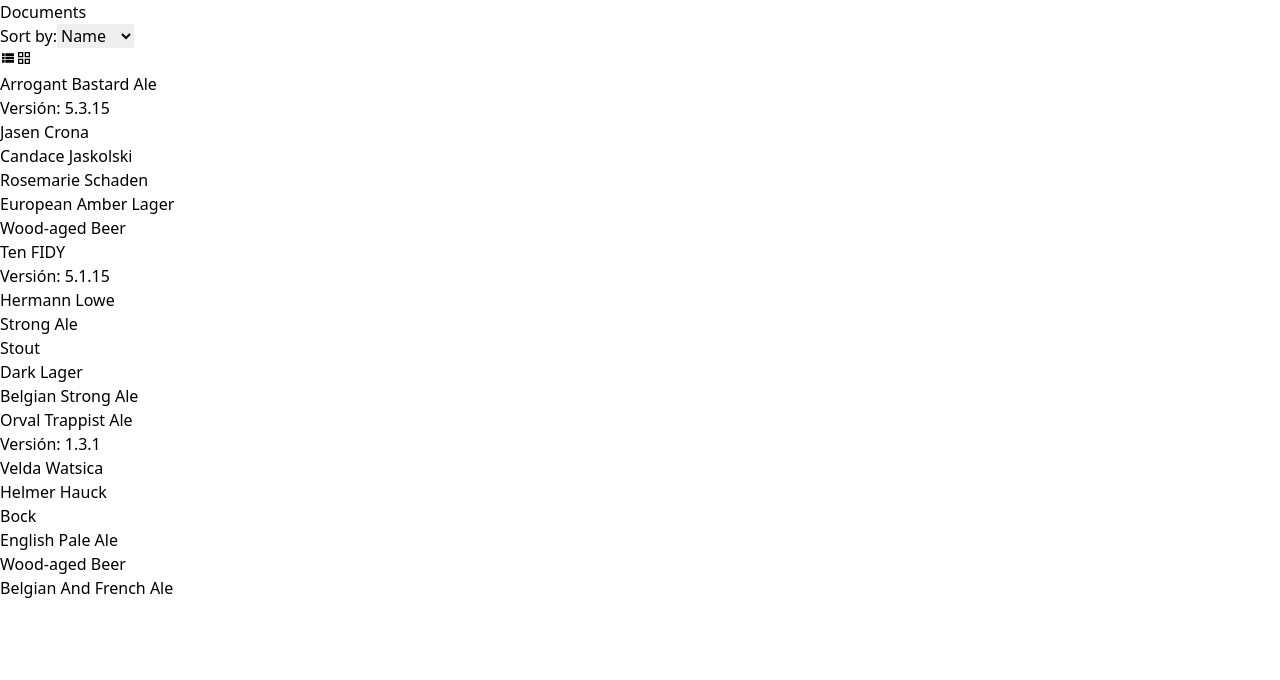
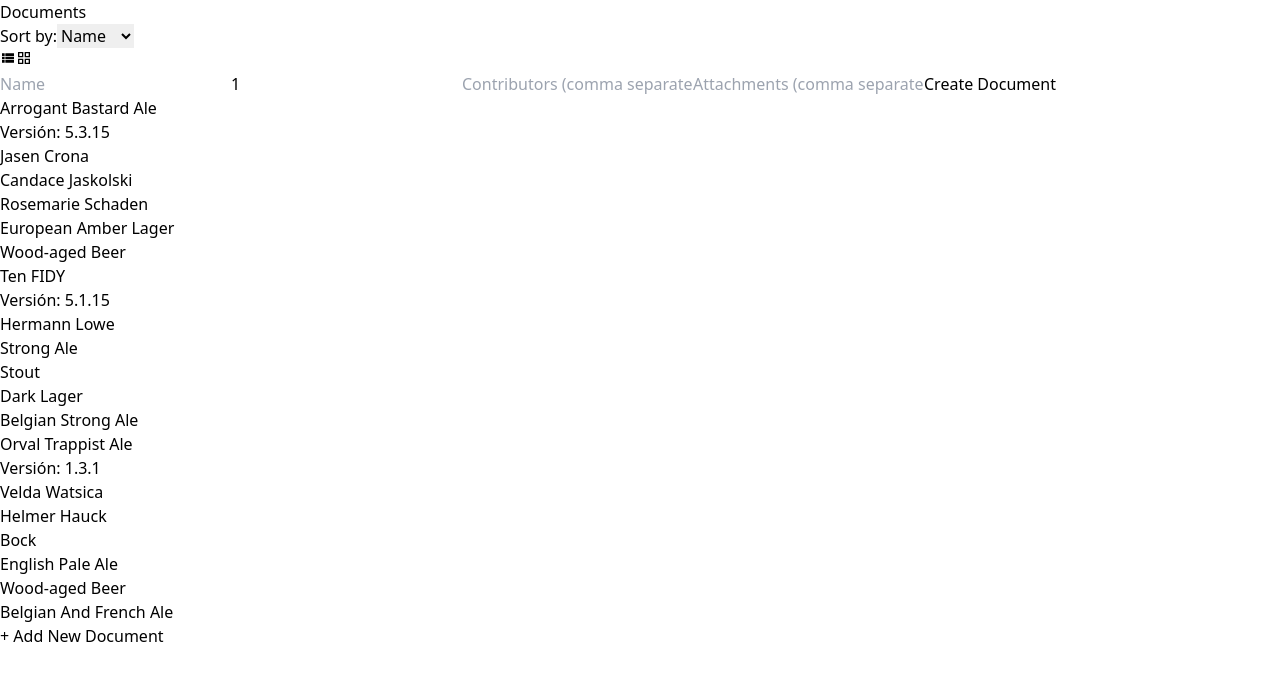
Before and after one commit to amazuelos/holden-app, a React (Vite) app: page / in a window 1280 px wide. Shown: the top 680 px of the page. Built offline with nearby package versions, Linux system fonts and the light colour scheme.

Commit message:
add New Document form

```diff
--- a/src/app/pages/home.tsx
+++ b/src/app/pages/home.tsx
@@ -1,10 +1,12 @@
-// src/app/pages/home.tsx
-import React from "react";
+import { useState } from "react";
 import { DocumentProvider } from "../../context/DocumentContext";
+import DocumentForm from "../../ui/components/documents/DocumentForm";
 import DocumentsList from "../../ui/components/documents/DocumentsList";
 import DocumentSort from "../../ui/components/documents/DocumentSort";
 
 export default function Home() {
+  const [showCreateForm, setShowCreateForm] = useState(false);
+
   return (
     <DocumentProvider>
       <div className="p-4">
@@ -12,7 +14,15 @@
           <h1 className="text-3xl font-bold">Documents</h1>
           <DocumentSort />
         </div>
-        <DocumentsList />
+        <div
+          className={`
+            transition-all duration-500 ease-in-out overflow-hidden
+            ${showCreateForm ? 'max-h-[500px] opacity-100 scale-100' : 'max-h-0 opacity-0 scale-y-75'}
+          `}
+        >
+          <DocumentForm />
+        </div>
+        <DocumentsList onAddNewDocument={() => setShowCreateForm(true)} />
       </div>
     </DocumentProvider>
   );
--- a/src/ui/components/documents/DocumentForm.tsx
+++ b/src/ui/components/documents/DocumentForm.tsx
@@ -0,0 +1,72 @@
+import React, { useState } from 'react';
+import { useDocumentContext } from '../../../context/DocumentContext';
+
+export default function DocumentForm() {
+  const { addDocument } = useDocumentContext();
+  const [name, setName] = useState('');
+  const [version, setVersion] = useState(1);
+  const [contributors, setContributors] = useState('');
+  const [attachments, setAttachments] = useState('');
+
+  const handleSubmit = (e: React.FormEvent) => {
+    e.preventDefault();
+
+    if (!name.trim()) {
+      alert("Name is required");
+      return;
+    }
+
+    const newDoc = {
+      id: crypto.randomUUID(),
+      name,
+      version,
+      contributors: contributors
+        ? contributors.split(',').map(c => c.trim()).filter(Boolean)
+        : [],
+      attachments: attachments
+        ? attachments.split(',').map(a => a.trim()).filter(Boolean)
+        : [],
+      createdAt: new Date().toISOString()
+    };
+
+    // Reset form fields after submission
+    addDocument(newDoc);
+    setName('');
+    setVersion(1);
+    setContributors('');
+    setAttachments('');
+  };
+
+  return (
+    <form onSubmit={handleSubmit} className="mb-4 space-y-2">
+      <input
+        className="border p-2 w-full"
+        placeholder="Name"
+        value={name}
+        onChange={e => setName(e.target.value)}
+      />
+      <input
+        className="border p-2 w-full"
+        type="number"
+        placeholder="Version"
+        value={version}
+        onChange={e => setVersion(Number(e.target.value))}
+      />
+      <input
+        className="border p-2 w-full"
+        placeholder="Contributors (comma separated)"
+        value={contributors}
+        onChange={e => setContributors(e.target.value)}
+      />
+      <input
+        className="border p-2 w-full"
+        placeholder="Attachments (comma separated)"
+        value={attachments}
+        onChange={e => setAttachments(e.target.value)}
+      />
+      <button className="bg-blue-500 text-white p-2 rounded" type="submit">
+        Create Document
+      </button>
+    </form>
+  );
+}
--- a/src/ui/components/documents/DocumentsList.tsx
+++ b/src/ui/components/documents/DocumentsList.tsx
@@ -1,7 +1,11 @@
 import DocumentCard from "./DocumentCard";
 import { useDocumentContext } from "../../../context/DocumentContext";
 
-export default function DocumentsList() {
+type Props = {
+  onAddNewDocument: () => void;
+};
+
+export default function DocumentsList({ onAddNewDocument }: Props) {
   const { documents, isColumnView } = useDocumentContext();
 
   return (
@@ -16,6 +20,11 @@
           isColumnView={isColumnView}
         />
       ))}
+      <button
+        onClick={onAddNewDocument}
+        className="border w-full px-6 py-8 bg-white text-blue-400 rounded flex items-center justify-center">
+        + Add New Document
+      </button>
     </div>
   );
 }
```
